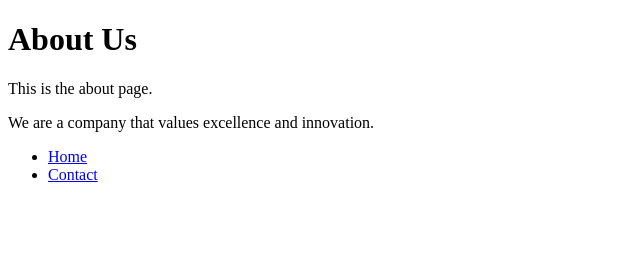
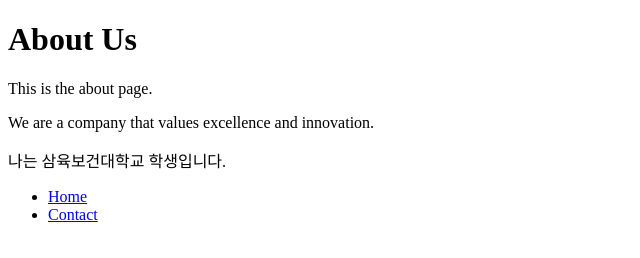
Before and after one commit to hojin-hwang/my-app, a plain HTML site: page about.html in a window 1280 px wide. Shown: the whole page, without its empty margins (0-640 px from the left). Drawn offline with Linux system fonts and the light colour scheme.

Commit message:
학교정보추가

```diff
--- a/about.html
+++ b/about.html
@@ -4,6 +4,7 @@
 		<h1>About Us</h1>
 		<p>This is the about page.</p>
 		<p>We are a company that values excellence and innovation.</p>
+		<p>나는 삼육보건대학교 학생입니다.</p>
 		<ul>
 			<li><a href="index.html">Home</a></li>
 			<li><a href="contact.html">Contact</a></li>
```
